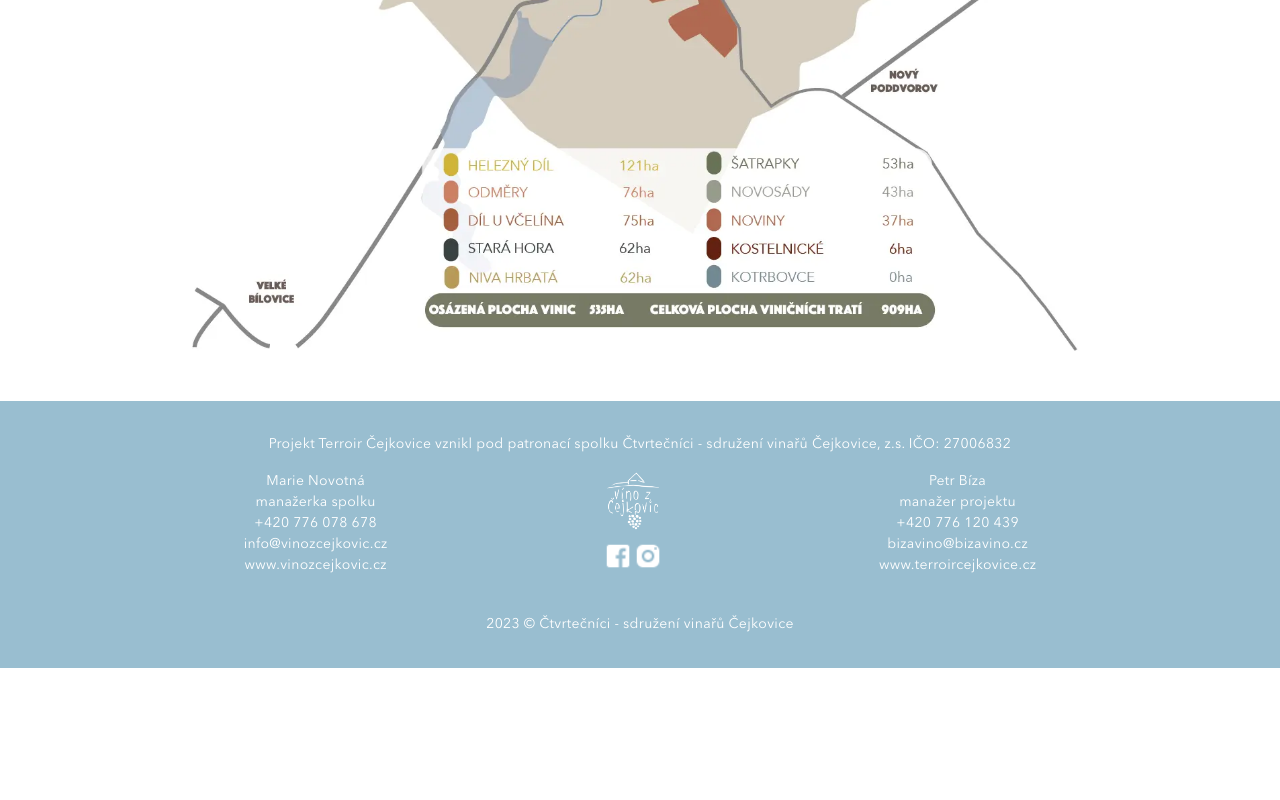
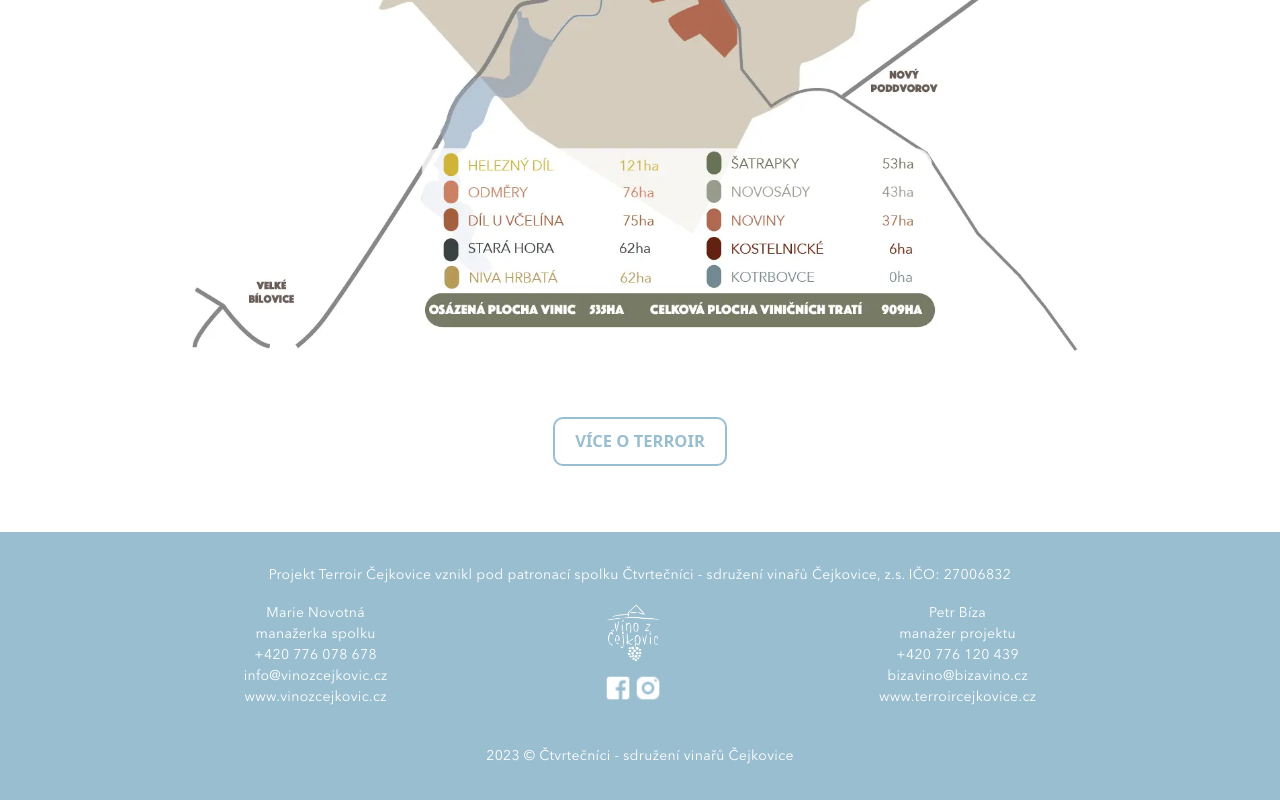
Before and after one commit to JanaMalecka/terroir, a React (Create React App) app: page /mapa-terroir-cejkovice in a window 1280 px wide. Shown: the part 1373-2173 px from the top of the page. Before the commit the page ends 2041 px from the top, so only its background shows below. Built offline with nearby package versions, Linux system fonts and the light colour scheme.

Commit message:
statute button added into map section

```diff
--- a/src/pages/Map.tsx
+++ b/src/pages/Map.tsx
@@ -1,5 +1,7 @@
 import React, { FC } from 'react';
 import map from '../assets/images/map.webp';
+import ScaleIn from '../features/Animate/ScaleIn';
+import Modal from '../components/Modal';
 
 const Map: FC = (): JSX.Element => {
   return (
@@ -13,6 +15,46 @@ const Map: FC = (): JSX.Element => {
           loading="lazy"
         />
       </div>
+      <div className="container__content">
+        <div>
+          <ScaleIn from={{ scale: '0' }} to={{ scale: '1' }}>
+            <button
+              type="button"
+              className="btn--primary"
+              data-bs-toggle="modal"
+              data-bs-target="#exampleModal"
+            >
+              Více o terroir
+            </button>
+          </ScaleIn>
+
+          <div
+            className="modal fade"
+            id="exampleModal"
+            /*  tabindex="-1" */
+            aria-labelledby="exampleModalLabel"
+            aria-hidden="true"
+          >
+            <div className="modal-dialog modal-dialog-scrollable">
+              <div className="modal-content">
+                <div className="modal-header modal-separator--color d-flex flex-column">
+                  <h2 className="pt-3">Statut TERROIR ČEJKOVICE</h2>
+                </div>
+                <Modal />
+                <div className="modal-footer modal-separator--color">
+                  <button
+                    type="button"
+                    className="btn--secondary"
+                    data-bs-dismiss="modal"
+                  >
+                    Zavřít
+                  </button>
+                </div>
+              </div>
+            </div>
+          </div>
+        </div>
+      </div>
     </>
   );
 };
```
